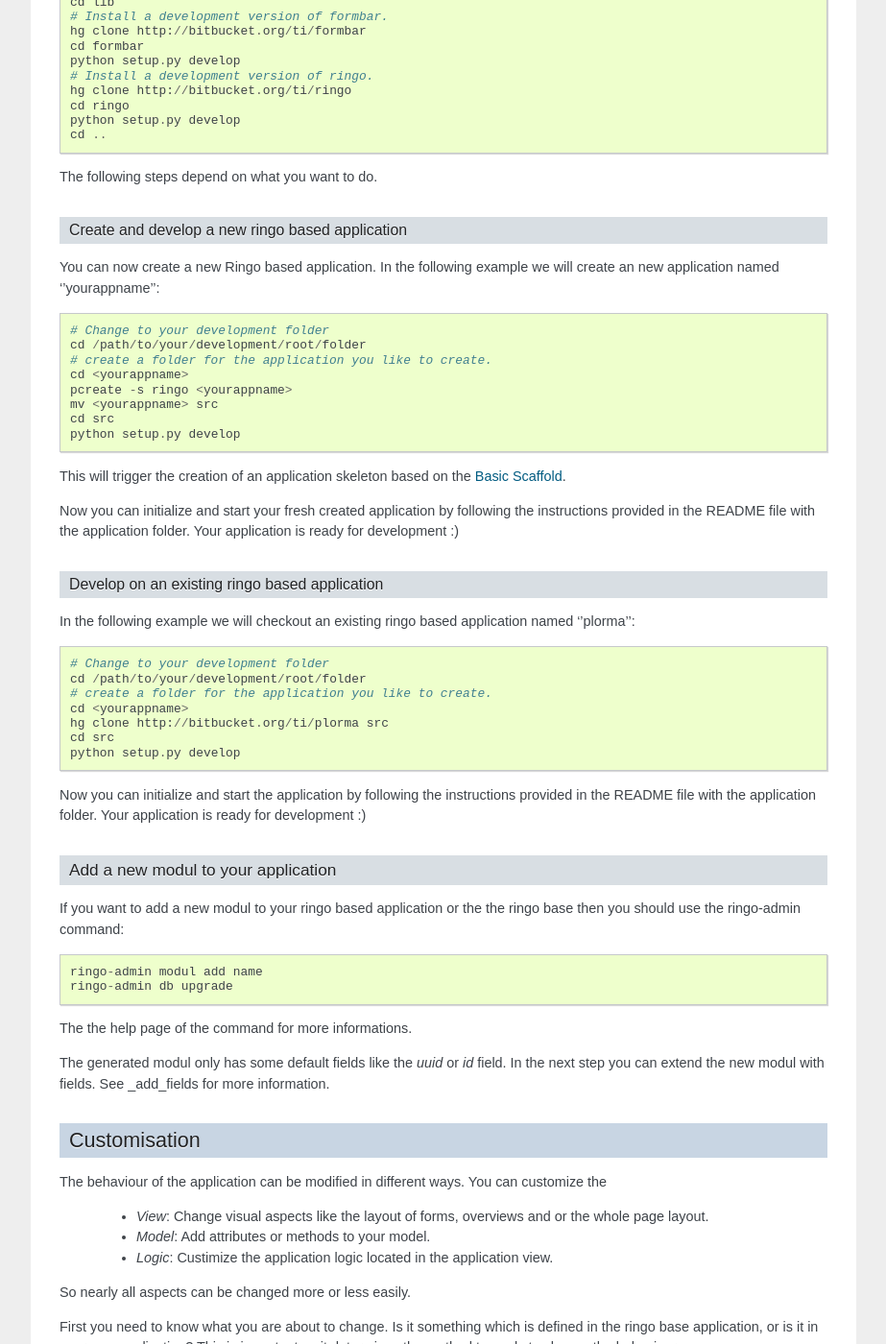
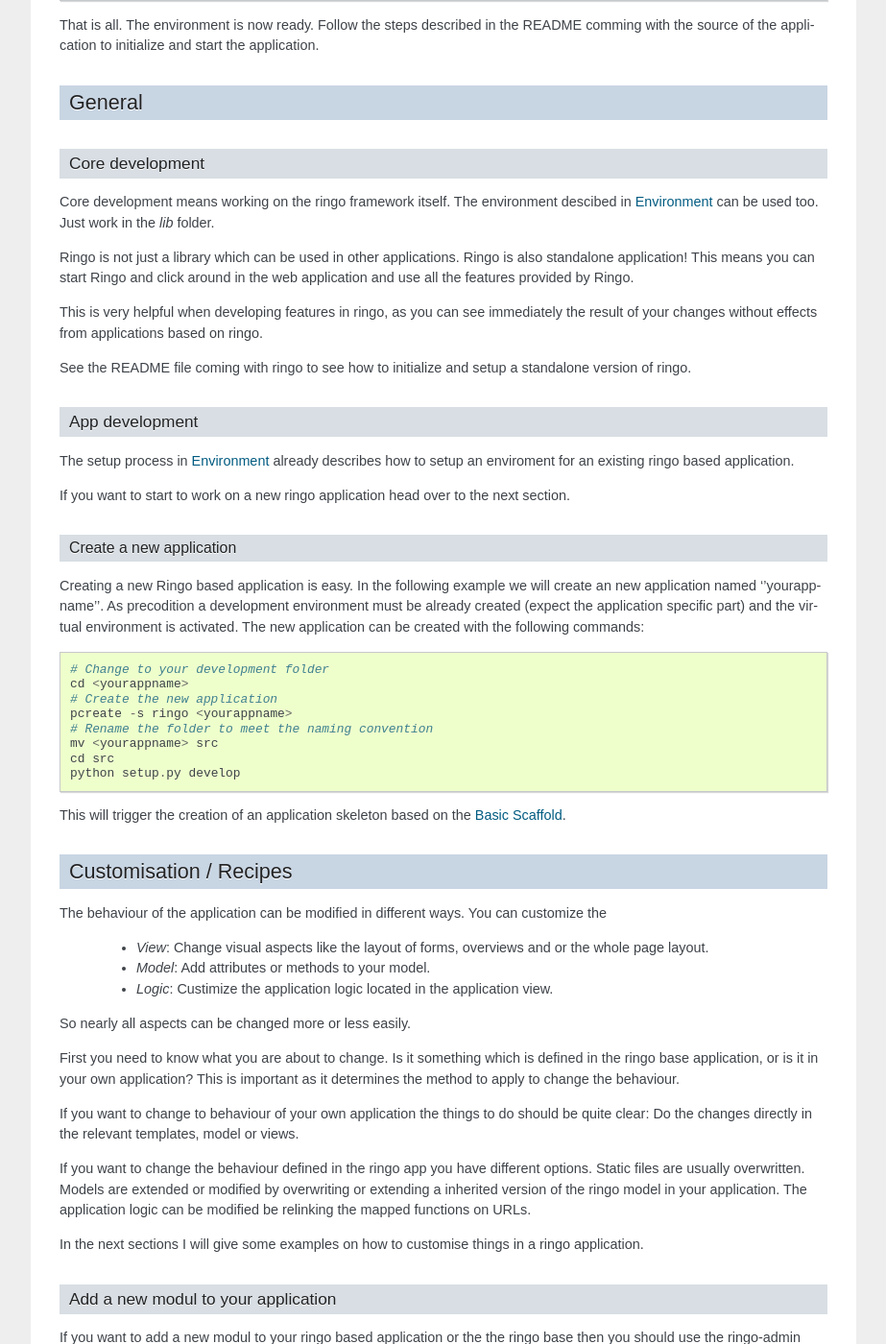
Before and after one commit to ringo-framework/ringo, a Sphinx documentation site: the page built from docs/source/development.rst, in a window 1280 px wide and 1400 px high, scrolled down 1308 px. Shown: the whole window at 96% size, without its empty margins (198-1121 px from the left). Built offline with Sphinx 7.4.7, drawn with Linux system fonts in a browser that asks for light colours; formulas are drawn with MathJax 3; some of the changed text lies outside the part shown.

Commit message:
Restructured development part.

```diff
--- a/docs/source/development.rst
+++ b/docs/source/development.rst
@@ -4,24 +4,11 @@
 ###########
 Development
 ###########
+This part describes some aspects on the ringo development. It shows how to
+setup an enviroment for development, gives examples and recipes on
+customisation of a ringo based application and finally shows how to test the
+ringo framework.
 
-.. _installation_development:
-
-Environment
-***********
-If you plan to do any development with Ringo I recommend to setup a dedicated
-development environment based on a `Virtual Python Environment
-<https://pypi.python.org/pypi/virtualenv>`_ for each application (including
-ringo itself) you want to develop.
-
-This section will give you an example how create a development environment if
-you want to work on Ringo itself or if you want to create a Ringo based application.
-
-It is assumed that all ringo related development happens under a folder named
-`/path/to/your/development/root/folder`.
-
-Develop on Ringo
-================
 Ringo is not just a library which can be used in other applications.
 Ringo is also standalone application! This means you can start Ringo
 and click around in the web application and use all the features provided by
@@ -31,42 +18,39 @@
 immediately the result of your changes without effects from applications based
 on ringo.
 
-The next steps explain how to setup a development environment for ringo
-development::
+.. _development_env:
 
-        cd /path/to/your/development/root/folder
-        # create a folder for the application you like to create.
-        mkdir ringo
-        cd ringo
+Environment
+***********
+This chapter will show you how to build a development environment for ringo
+development. The example shows my personal way of organising the code which was quite
+handy over the last time.
 
-        # Create and activate a new virtual environment and do all following
-        steps with # the activaed virtual env.
-        virtualenv --no-site-packages env
-        source env/bin/activate
+First I recommend to setup a dedicated development environment based on a
+`Virtual Python Environment <https://pypi.python.org/pypi/virtualenv>`_ for
+each application (including ringo itself) you want to develop.
 
-        # create a subfolder for all libs external libs.
-        mkdir lib
-        cd lib
-        # Install a development version of formbar.
-        hg clone http://bitbucket.org/ti/formbar
-        cd formbar
-        python setup.py develop
-        cd ..
+The general layout of an development environment looks like this::
 
-        # Install the source of ringo.
-        hg clone http://bitbucket.org/ti/ringo src
-        cd src
-        python setup.py develop
+        / appname
+        |-lib
+        | |-ringo
+        | |-formbar
+        |-src
+        \-env
 
-Now you can initialize and start the ringo application by following
-the instructions provided in the README file within the src folder.
+ * appname: Root folder of the environment. Usually named with the name of the
+   application.
+ * lib: Folder for libraries. To be able to have differen versions of the core
+   libraries ringo and formbar I recommend to install the development version
+   for each application.
+ * src: The source folder of your application.
+ * env: The virtual python environment.
 
-.. _create_ringo_based_application:
-
-Develop/Create on a Ringo based application
-===========================================
-Again you need to create a development environment. The steps to do it differs
-a little bit from the steps to create a developement environment before::
+Setup
+=====
+This section will give you an example how create a development environment for
+an existing ringo based application named `Plorma <https://bitbucket.org/ti/plorma>`_::
 
         cd /path/to/your/development/root/folder
         # create a folder for the application you like to create.
@@ -82,27 +66,70 @@
         mkdir lib
         cd lib
         # Install a development version of formbar.
-        hg clone http://bitbucket.org/ti/formbar
+        hg clone https://bitbucket.org/ti/formbar
         cd formbar
         python setup.py develop
         # Install a development version of ringo.
-        hg clone http://bitbucket.org/ti/ringo
+        hg clone https://bitbucket.org/ti/ringo
         cd ringo
         python setup.py develop
         cd ..
 
-The following steps depend on what you want to do.
+        # Checkout the application you want to work on.
+        hg clone https://bitbucket.org/ti/plorma src
+        cd src
+        python setup.py develop
 
-Create and develop a new ringo based application
-""""""""""""""""""""""""""""""""""""""""""""""""
-You can now create a new Ringo based application. In the following example we
-will create an new application named ''yourappname''::
+That is all. The environment is now ready. Follow the steps described in the
+README comming with the source of the application to initialize and start the
+application.
+
+.. _create_ringo_based_application:
+
+
+General
+*******
+
+Core development
+================
+Core development means working on the ringo framework itself. The environment
+descibed in :ref:`development_env` can be used too. Just work in the
+`lib` folder.
+
+Ringo is not just a library which can be used in other applications.
+Ringo is also standalone application! This means you can start Ringo
+and click around in the web application and use all the features provided by
+Ringo.
+
+This is very helpful when developing features in ringo, as you can see
+immediately the result of your changes without effects from applications based
+on ringo.
+
+See the README file coming with ringo to see how to initialize and setup a
+standalone version of ringo.
+
+App development
+===============
+The setup process in :ref:`development_env` already describes how to setup an
+enviroment for an existing ringo based application.
+
+If you want to start to work on a new ringo application head over to the next
+section.
+
+
+Create a new application
+------------------------
+Creating a new Ringo based application is easy. In the following example we
+will create an new application named ''yourappname''. As precodition a
+development environment must be already created (expect the application
+specific part) and the virtual environment is activated. The new application
+can be created with the following commands::
 
         # Change to your development folder
-        cd /path/to/your/development/root/folder
-        # create a folder for the application you like to create.
         cd <yourappname>
+        # Create the new application
         pcreate -s ringo <yourappname>
+        # Rename the folder to meet the naming convention
         mv <yourappname> src
         cd src
         python setup.py develop
@@ -110,45 +137,9 @@
 This will trigger the creation of an application skeleton based on the
 :ref:`scaffold_basic`.
 
-Now you can initialize and start your fresh created application by following
-the instructions provided in the README file with the application folder.
-Your application is ready for development :)
 
-Develop on an existing ringo based application
-""""""""""""""""""""""""""""""""""""""""""""""
-In the following example we will checkout an existing ringo based application
-named ''plorma''::
-
-        # Change to your development folder
-        cd /path/to/your/development/root/folder
-        # create a folder for the application you like to create.
-        cd <yourappname>
-        hg clone http://bitbucket.org/ti/plorma src
-        cd src
-        python setup.py develop
-
-Now you can initialize and start the application by following the instructions
-provided in the README file with the application folder.  Your application is
-ready for development :)
-
-.. _add_modules:
-
-Add a new modul to your application
-===================================
-If you want to add a new modul to your ringo based application or the the
-ringo base then you should use the ringo-admin command::
-
-        ringo-admin modul add name
-        ringo-admin db upgrade
-
-The the help page of the command for more informations.
-
-The generated modul only has some default fields like the `uuid` or `id`
-field. In the next step you can extend the new modul with fields. See
-:ref:`_add_fields` for more information.
-
-Customisation
-*************
+Customisation / Recipes
+***********************
 The behaviour of the application can be modified in different ways. You can
 customize the
 
@@ -174,6 +165,23 @@
 
 In the next sections I will give some examples on how to customise things in a
 ringo application.
+
+.. _add_modules:
+
+Add a new modul to your application
+===================================
+If you want to add a new modul to your ringo based application or the the
+ringo base then you should use the ringo-admin command::
+
+        ringo-admin modul add name
+        ringo-admin db upgrade
+
+The the help page of the command for more informations.
+
+The generated modul only has some default fields like the `uuid` or `id`
+field. In the next step you can extend the new modul with fields. See
+:ref:`_add_fields` for more information.
+
 
 .. _add_fields:
 
```
